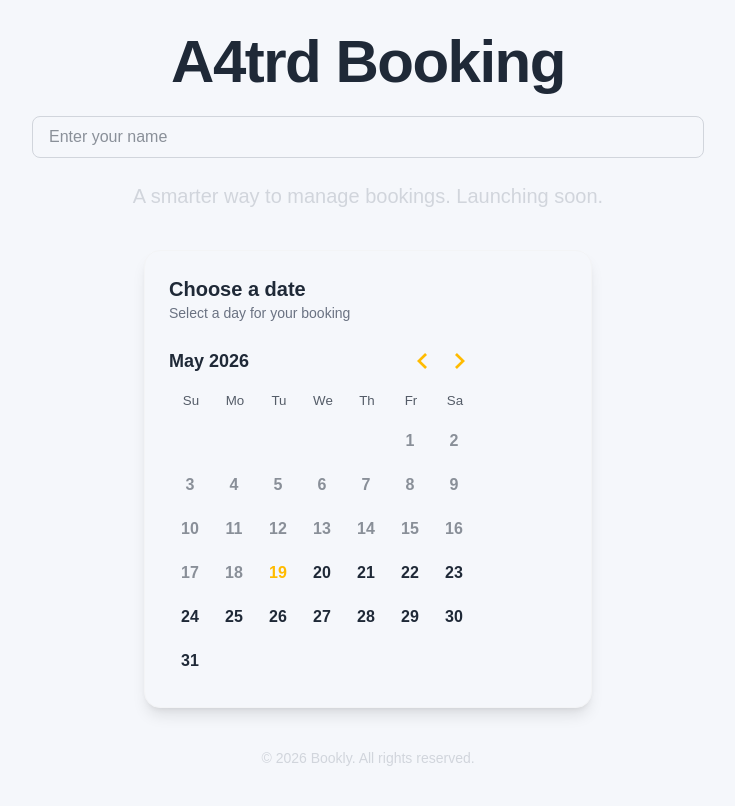
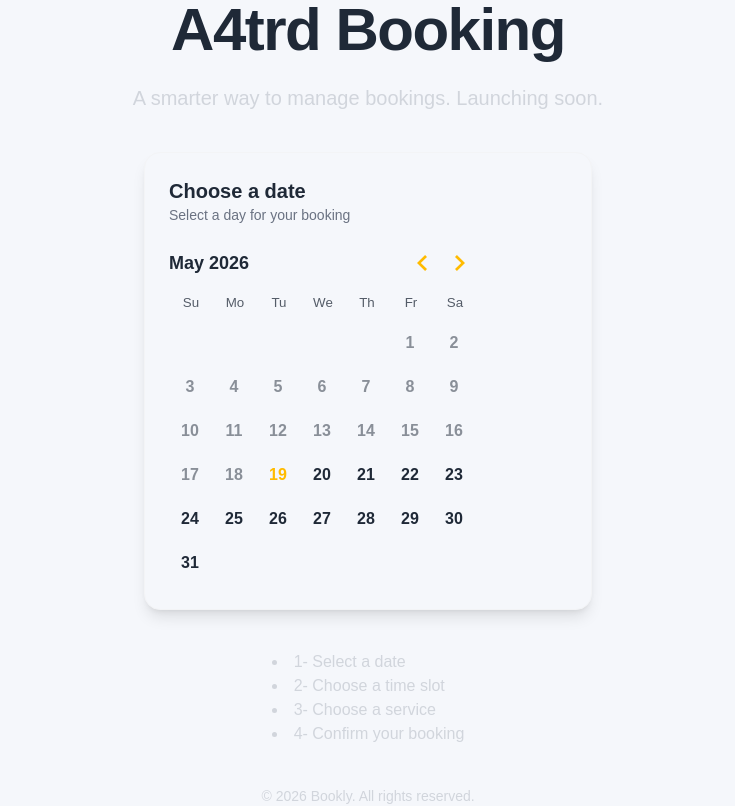
Before and after one commit to Legend4it/a4trd.booking, a Next.js app in the folder a4trd-booking/: page / in a window 1280 px wide. Shown: the whole page, without its empty margins (272-1007 px from the left). Built offline with nearby package versions, Linux system fonts and the light colour scheme.

Commit message:
Add Booking the flow as text - should impleneted by order

```diff
--- a/a4trd-booking/app/page.tsx
+++ b/a4trd-booking/app/page.tsx
@@ -24,11 +24,11 @@ export default function Home() {
           A4trd Booking
         </h1>
 
-        <input
+        {/* <input
           type="text"
           placeholder="Enter your name"
           className="w-full rounded-lg border border-gray-300 px-4 py-2 focus:outline-none focus:ring-2 focus:ring-blue-500"
-        />
+        /> */}
 
         <p className="text-gray-300 text-lg md:text-xl">
           A smarter way to manage bookings. Launching soon.
@@ -55,6 +55,13 @@ export default function Home() {
           </p>
         </div>
       )}
+      <ul className="list-disc list-inside text-left text-gray-300">
+        <li>1- Select a date</li>
+        <li>2- Choose a time slot</li>
+        <li>3- Choose a service</li>
+        <li>4- Confirm your booking</li>
+      </ul>
+
 
       {/* Footer */}
       <div className="text-center text-sm text-gray-300">
```
